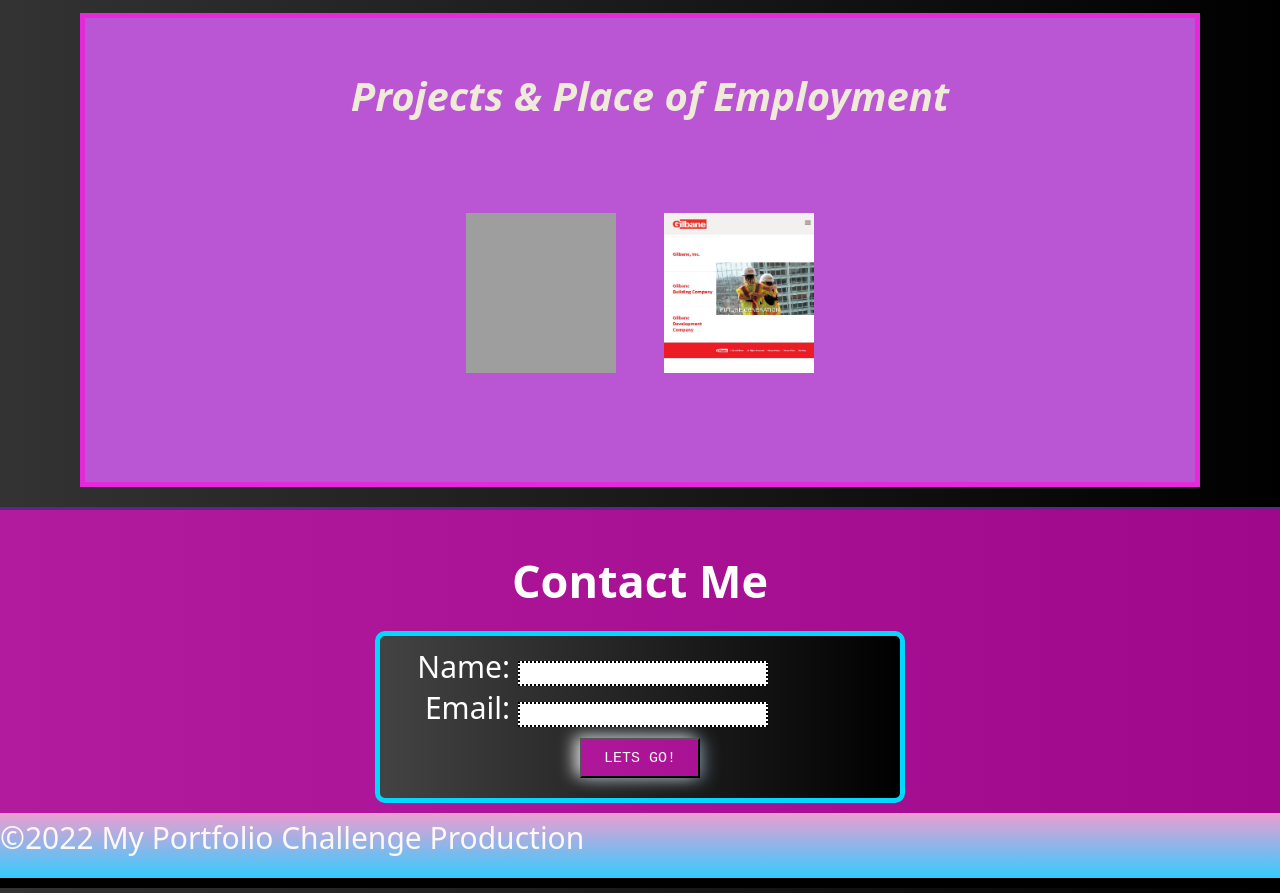
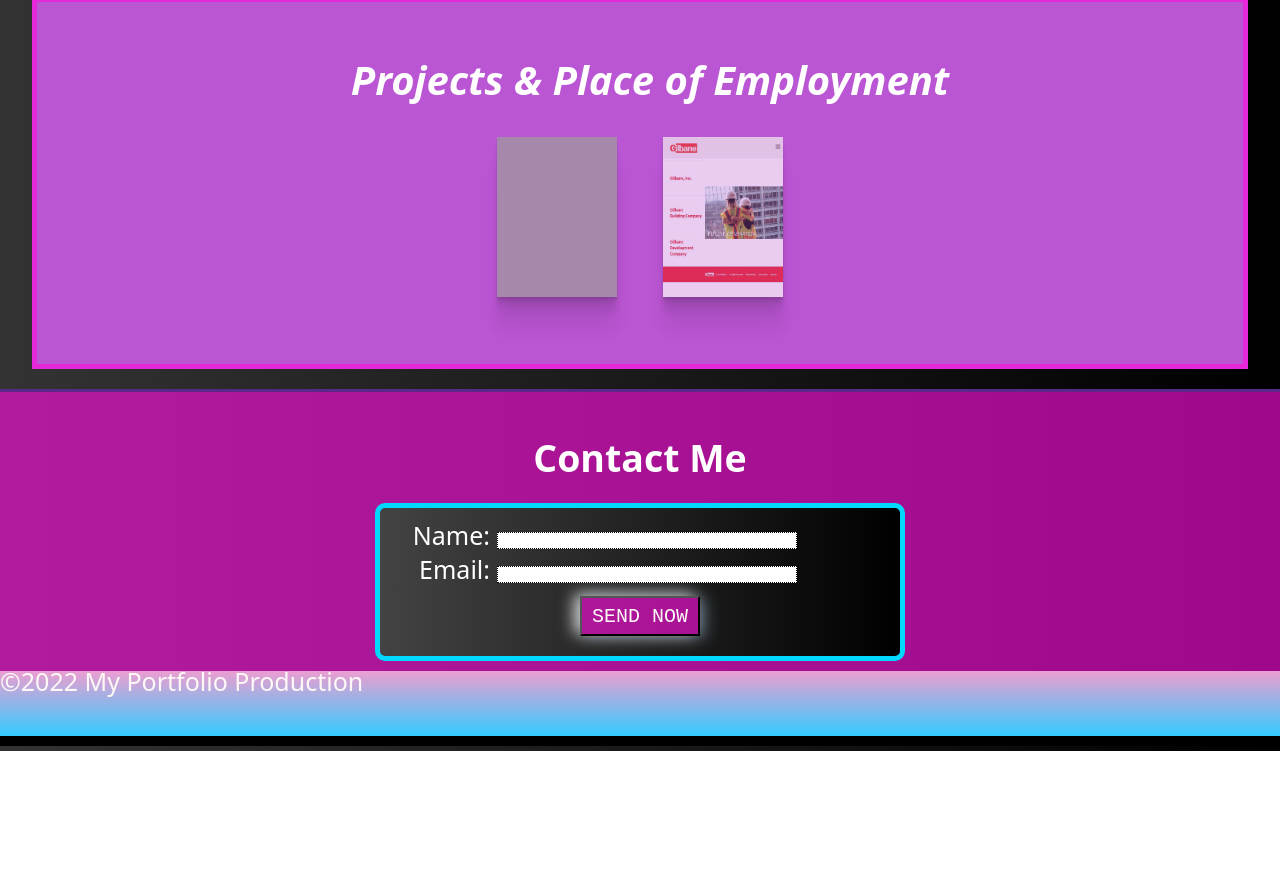
Before and after one commit to ablobos/myfirstever_portfoliochallenge, a plain HTML site: page index.html in a window 1280 px wide. Shown: the part 1194-2087 px from the top of the page. After the commit the page ends 1945 px from the top, so only its background shows below. Drawn offline with Linux system fonts and the light colour scheme; grey boxes are pictures that could not be loaded.

Commit message:
fixed images

```diff
--- a/assets/css/style.css
+++ b/assets/css/style.css
@@ -7,16 +7,15 @@
 body {
   position: relative;
   font-family: system-ui,'Segoe UI', 'Open Sans', 'Helvetica Neue', sans-serif;
-  font-size: 30px;
+  font-size: 25px;
   background: linear-gradient(to right, #333333 0%, black 100%);
   color: #ffffff;
 }
 
-
 button {
   margin: 10px;
   box-shadow: rgba(136, 165, 191, 0.48) 6px 2px 16px 0px, rgba(255, 255, 255, 0.8) -6px -2px 16px 0px;
-  font-size: 15px;
+  font-size: 20px;
   font-family:'Courier New', Courier, monospace
 }
 
@@ -104,6 +103,7 @@ h1
     top: 12%;
     left: 42.5%;
     z-index: 1;
+    box-shadow: rgba(6, 24, 44, 0.4) 0px 0px 0px 2px, rgba(6, 24, 44, 0.65) 0px 4px 6px -1px, rgba(255, 255, 255, 0.08) 0px 1px 0px inset;
   }
   .nature {
     width: 100%;
@@ -124,8 +124,7 @@ main {
 
 li {
   display: inline;
-  padding: 50px 20px;
-  text-decoration: wavy;
+  text-decoration: none;
 }
 
 a {
@@ -149,9 +148,10 @@ header,
 footer {
   height: 65px;
   width: 100%;
-  line-height: 50px;
+  line-height: 20px;
   background-color: lightskyblue;
-  background: linear-gradient(to top, #33ccff 0%, #ff99cc 110%) ;
+  background: linear-gradient(to top, #33ccff 0%, #ff99cc 110%);
+  z-index: 2;
 }
 
 header {
@@ -185,10 +185,9 @@ form {
 .projects {
   background-color: 	#ba55d3;
   border: 5px solid #ff0edf9f;
-  color: #eeebd9;
   margin: 20px auto;
   padding: 40px;
-  width: 80.5%;
+  width: 88%;
 }
 
 .section-align {
@@ -217,30 +216,32 @@ section.projects ul {
 
 .img-horiseon {
   margin: 20px;
-  width: 150px;
+  width: 120px;
   height: 20vh;
-  opacity: 1;
+  opacity: .7;
   transition: 1.5s ease;
+  box-shadow: rgba(0, 0, 0, 0.09) 0px 2px 1px, rgba(0, 0, 0, 0.09) 0px 4px 2px, rgba(0, 0, 0, 0.09) 0px 8px 4px, rgba(0, 0, 0, 0.09) 0px 16px 8px, rgba(0, 0, 0, 0.09) 0px 32px 16px;
 
 }
 
 .img-horiseon:hover {
-  opacity: 5;
+  opacity: 10;
   transition: 1.5s ease;
   transform: scale(1.3);
 }
 
-   .img-gilbane {
-    margin: 20px;
-    width: 150px;
-    height: 20vh;
-    opacity: 1;
-    transition: 1.5s ease;
+ .img-gilbane {
+  margin: 20px;
+  width: 120px;
+  height: 20vh;
+  opacity: .7;
+  transition: 1.0s ease;
+  box-shadow: rgba(0, 0, 0, 0.09) 0px 2px 1px, rgba(0, 0, 0, 0.09) 0px 4px 2px, rgba(0, 0, 0, 0.09) 0px 8px 4px, rgba(0, 0, 0, 0.09) 0px 16px 8px, rgba(0, 0, 0, 0.09) 0px 32px 16px;
   }
 
   .img-gilbane:hover {
-    opacity: 5;
-    transition: 1.5s ease;
+    opacity: 10;
+    transition: 1.0s ease;
     transform: scale(1.3);
 }
 label {
@@ -251,9 +252,8 @@ label {
 input,
 textarea {
   box-sizing: border-box;
-  width: 250px;
-  height: 25px;
-  border: 2.5px dotted;
+  width: 300px;
+  border: 1px dotted;
 }
 
 textarea {
--- a/index.html
+++ b/index.html
@@ -5,7 +5,7 @@
   <meta charset="UTF-8">
   <meta name="viewport" content="width=device-width, initial-scale=1.0">
   <link rel="stylesheet" type="text/css" href="./assets/css/style.css">
-  <title><Abdiel "A.B." Villalobos</title>
+  <title>Abdiel "A.B." Villalobos</Abdiel></title>
 </head>
 
 <body>
@@ -35,13 +35,11 @@
       <h2 id="projects"><em>Projects & Place of Employment</em></h2>
       <div>
 
-          <ul>
               <a href="https://ablobos.github.io/horiseon/"><img class="img-horiseon"
                   src="assets\images\img-horiseon.png" alt="first chall"></a>
 
                   <a href="https://www.gilbaneco.com/"><img class="img-gilbane"
                           src="./assets/images/img-gilbane.jpg" alt="construction"></a>
-          </ul>
       </div>
   </section>
   <section id="contact">
@@ -50,22 +48,22 @@
       <ul>
         <li>
           <label class="text-right" for="name">Name:</label>
-            <input type="text" id="name" name="users-name">
+          <input type="text" id="name" name="user-name" />
         </li>
         <li>
           <label class="text-right" for="email">Email:</label>
-            <input type="text" id="email" name="user-email">
+          <input type="text" id="email" name="user-email" />
         </li>
       </ul>
       <div class="text-center">
-          <button type="submit">LETS GO!</button>
+        <button type="submit">SEND NOW</button>
         </div>
       </form>
     </section>
   </main>
 
   <footer class="text-left">
-    ©2022 My Portfolio Challenge Production
+    ©2022 My Portfolio Production
   </footer>
 
 </body>
```
Also changed, not shown: assets/images/purple square.png (deleted). Lines whose indentation alone changed are shown as unchanged.
